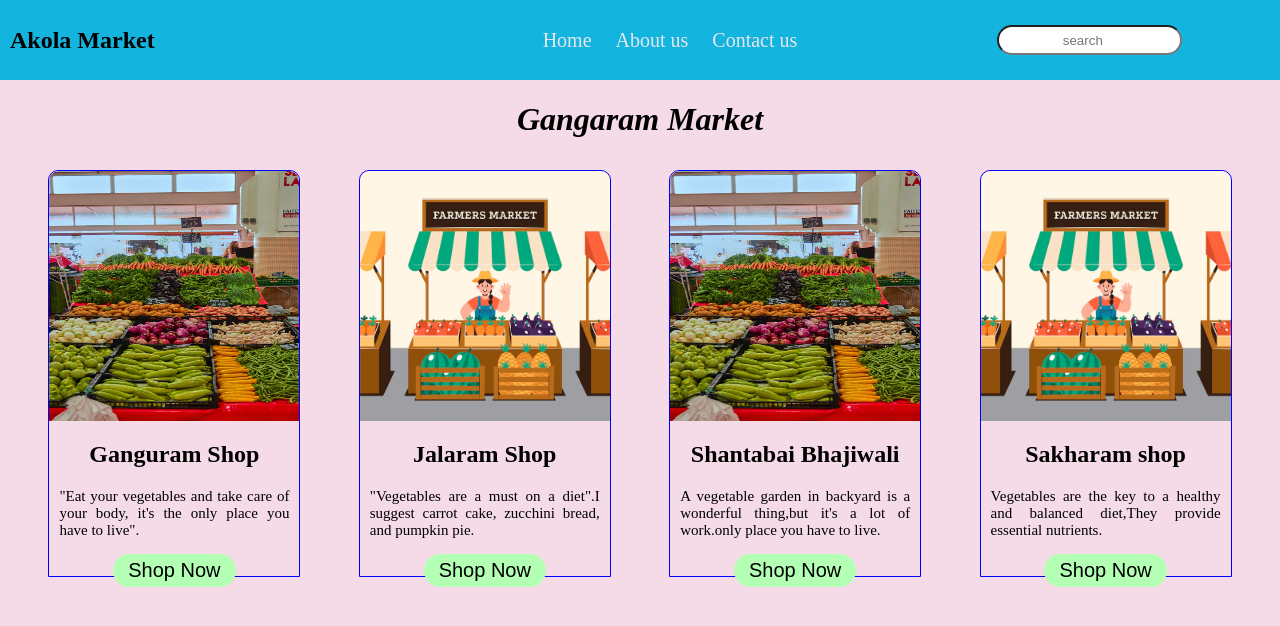
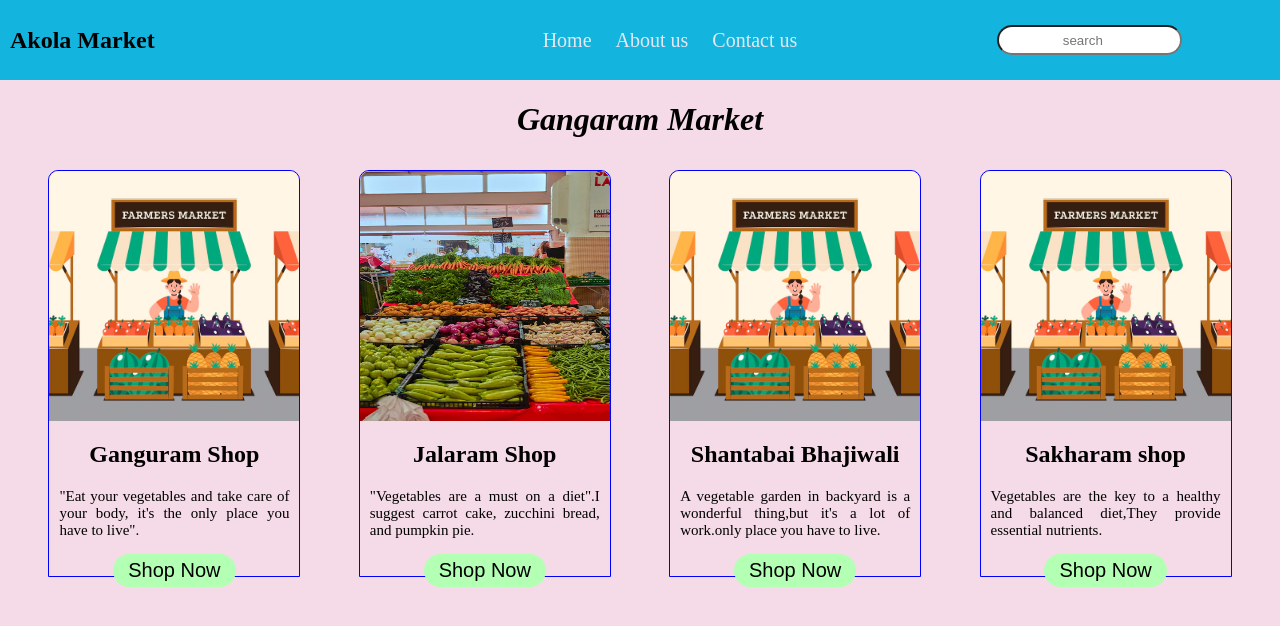
Before and after one commit to Tejashreeraut/Assignment18, a plain HTML site: page index.html in a window 1280 px wide. Drawn offline with Linux system fonts and the light colour scheme; files whose address does not match are found by name.

Commit message:
img added

```diff
--- a/index.html
+++ b/index.html
@@ -152,19 +152,19 @@
     <div class="search">
         <input type="search" placeholder="search" class="searchbar">
     </div>
-    <img src="C:\Users\tejas\OneDrive\Desktop\Assignment 18\shop.avif" class="menu_icon" alt="menu">
+    <img src="C:\Users\tejas\OneDrive\Desktop\Assignment18\Assignment18\vertical-shot-bazaar-full-different-vegetables_181624-13826.avif" class="menu_icon" alt="menu">
     </div>
     <h1> <i>Gangaram Market</i></h1>
     <div class="container">
         <div class="product_card">
-            <img src="C:\Users\tejas\OneDrive\Desktop\Assignment18\Assignment18\vertical-shot-bazaar-full-different-vegetables_181624-13826.avif" height="250" alt="Ganguram shop" class="apple_img">
+            <img src="C:\Users\tejas\OneDrive\Desktop\Assignment18\Assignment18\flat-design-farmers-market-illustration_23-2149317395.avif" height="250" alt="Ganguram shop" class="apple_img">
             <h2 class="product_title">Ganguram Shop</h2>
             <p class="product_info">
                 "Eat your vegetables and take care of your body, it's the only place you have to live".</p>
             <button class="order_button">Shop Now</button>
         </div>
         <div class="product_card">
-            <img src="C:\Users\tejas\OneDrive\Desktop\Assignment18\Assignment18\flat-design-farmers-market-illustration_23-2149317395.avif" height="250"  class="apple_img">
+            <img src="C:\Users\tejas\OneDrive\Desktop\Assignment18\Assignment18\vertical-shot-bazaar-full-different-vegetables_181624-13826.avif" height="250"  class="apple_img">
             <h2 class="product_title">Jalaram Shop</h2>
             <p class="product_info">
                 "Vegetables are a must on a diet".I suggest carrot cake, zucchini bread, and pumpkin pie.
@@ -172,7 +172,7 @@
             <button class="order_button">Shop Now</button>
         </div>
         <div class="product_card">
-            <img src="C:\Users\tejas\OneDrive\Desktop\Assignment18\Assignment18\vertical-shot-bazaar-full-different-vegetables_181624-13826.avif" height="250"  class="apple_img" class="Apple" loading="lazy">
+            <img src="C:\Users\tejas\OneDrive\Desktop\Assignment18\Assignment18\flat-design-farmers-market-illustration_23-2149317395.avif" height="250"  class="apple_img" class="Apple" loading="lazy">
             <h2 class="product_title">Shantabai Bhajiwali</h2>
             <p class="product_info">
                 A vegetable garden in backyard is a wonderful thing,but it's a lot of work.only place you have to live.
```
